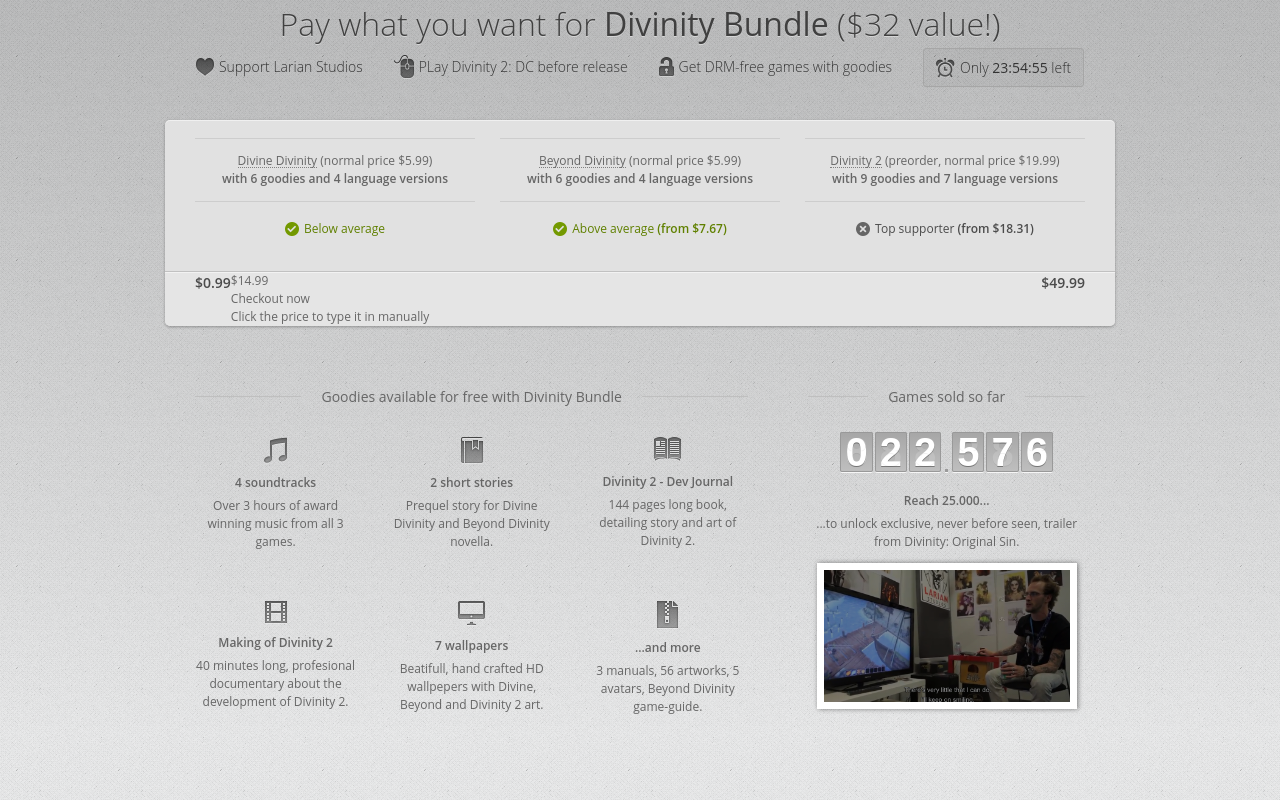
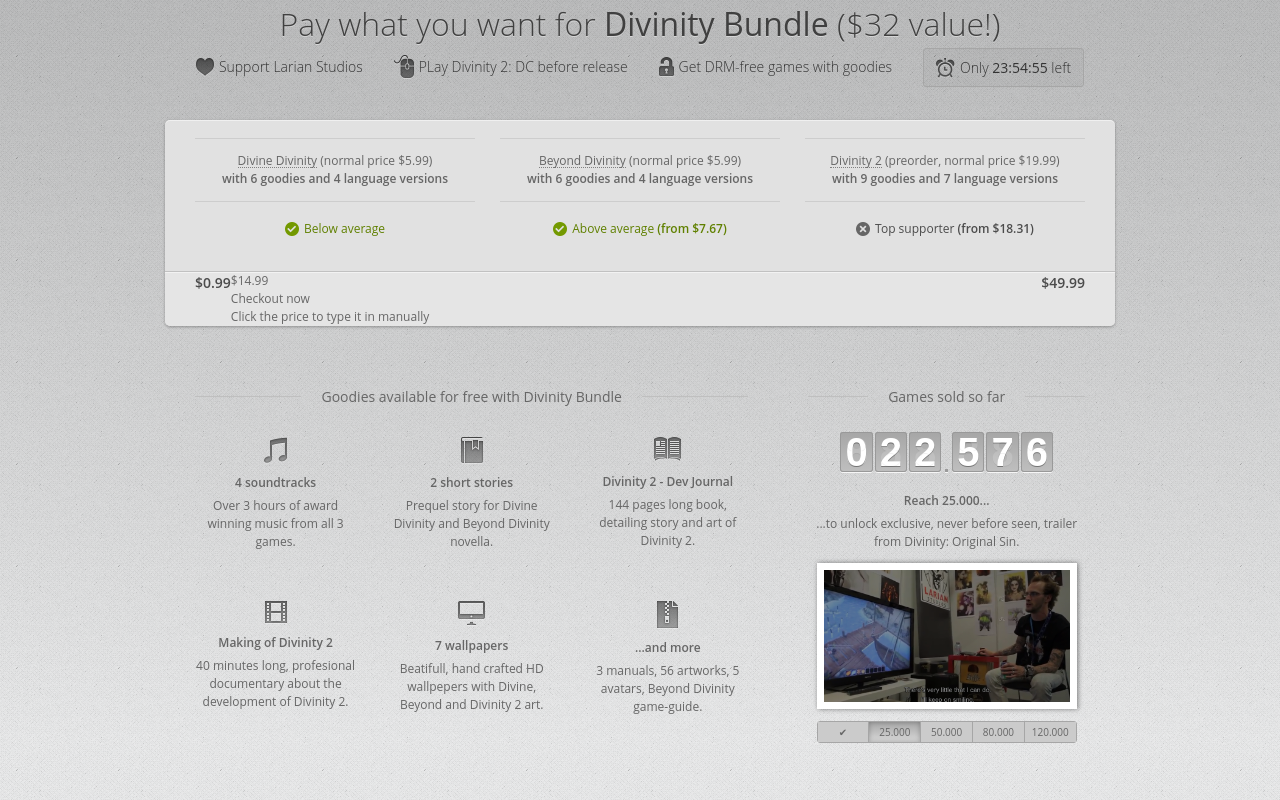
Before and after one commit to abderrahmane-tj/gog-front-end-task, a React (Create React App) app: page / in a window 1280 px wide. Built offline with nearby package versions, Linux system fonts and the light colour scheme.

Commit message:
add buttons switcher

```diff
--- a/src/scripts/components/Goals.jsx
+++ b/src/scripts/components/Goals.jsx
@@ -25,6 +25,13 @@ export default function Goals() {
         <div className="step"><img src={thumbnail} alt=""/></div>
         <div className="step"><img src={thumbnail} alt=""/></div>
       </div>
+      <div className="buttons-switcher flex">
+        <div className="button"><span>✔</span></div>
+        <div className="button active"><span>25.000</span></div>
+        <div className="button"><span>50.000</span></div>
+        <div className="button"><span>80.000</span></div>
+        <div className="button"><span>120.000</span></div>
+      </div>
     </div>
   );
 }
--- a/src/styles/_bottom.scss
+++ b/src/styles/_bottom.scss
@@ -73,7 +73,7 @@
   line-height: 40px;
   padding: 0 5px;
   position: relative;
-  border-radius: 2px;
+  border-radius: 3px;
   text-shadow: 0 1px 0 rgba(0, 0, 0, 0.35);
   box-shadow:
     inset 0 0 0 1px #999999,
@@ -140,3 +140,28 @@
 .step:not(.active) {
   display: none;
 }
+
+.buttons-switcher {
+  text-align: center;
+  width: 260px;
+  margin: 12px auto 0;
+  border: 1px solid #a6a6a6;
+  border-radius: 3px;
+  font-size: 10px;
+  line-height: 20px;
+  box-shadow: 0 1px 0 0 #f6f6f6;
+  .button {
+    flex: 1;
+    color: #666666;
+    background: #cbcbcb;
+    cursor: pointer;
+    &.active {
+      box-shadow: inset 0 0 5px 0 rgba(0, 0, 0, 0.25);
+      background:
+        linear-gradient(180deg, rgb(166, 166, 166) 0%, rgb(217, 217, 217) 100%);
+    }
+  }
+  .button:not(:first-child) {
+    border-left: 1px solid #a6a6a6;
+  }
+}
--- a/src/styles/app.css
+++ b/src/styles/app.css
@@ -210,7 +210,7 @@ body {
   line-height: 40px;
   padding: 0 5px;
   position: relative;
-  border-radius: 2px;
+  border-radius: 3px;
   text-shadow: 0 1px 0 rgba(0, 0, 0, 0.35);
   box-shadow: inset 0 0 0 1px #999999, 0 1px 0 0 #f6f6f6;
   background: #a6a6a6;
@@ -261,3 +261,23 @@ body {
 
 .step:not(.active) {
   display: none; }
+
+.buttons-switcher {
+  text-align: center;
+  width: 260px;
+  margin: 12px auto 0;
+  border: 1px solid #a6a6a6;
+  border-radius: 3px;
+  font-size: 10px;
+  line-height: 20px;
+  box-shadow: 0 1px 0 0 #f6f6f6; }
+  .buttons-switcher .button {
+    flex: 1;
+    color: #666666;
+    background: #cbcbcb;
+    cursor: pointer; }
+    .buttons-switcher .button.active {
+      box-shadow: inset 0 0 5px 0 rgba(0, 0, 0, 0.25);
+      background: linear-gradient(180deg, #a6a6a6 0%, #d9d9d9 100%); }
+  .buttons-switcher .button:not(:first-child) {
+    border-left: 1px solid #a6a6a6; }
```
